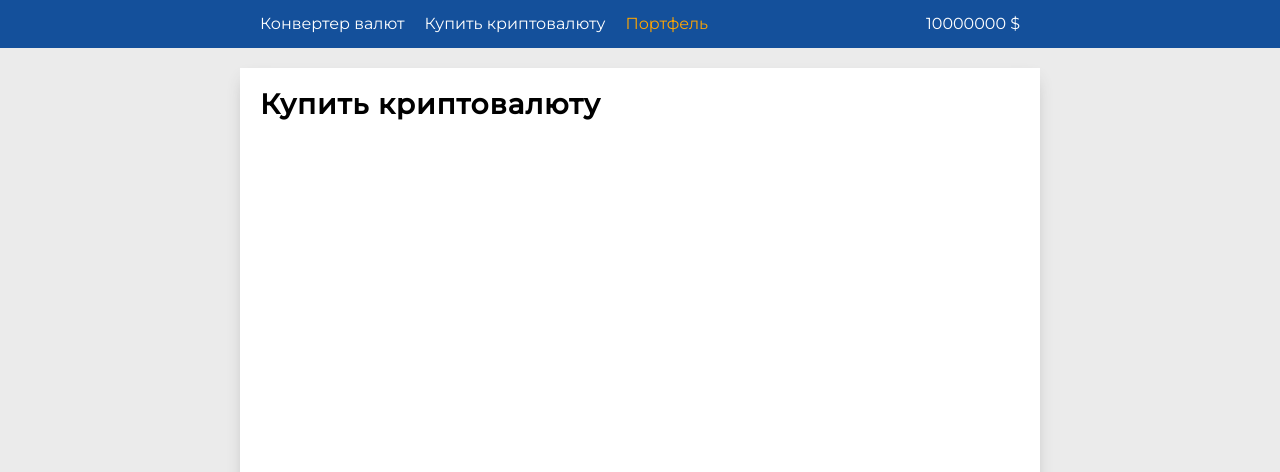
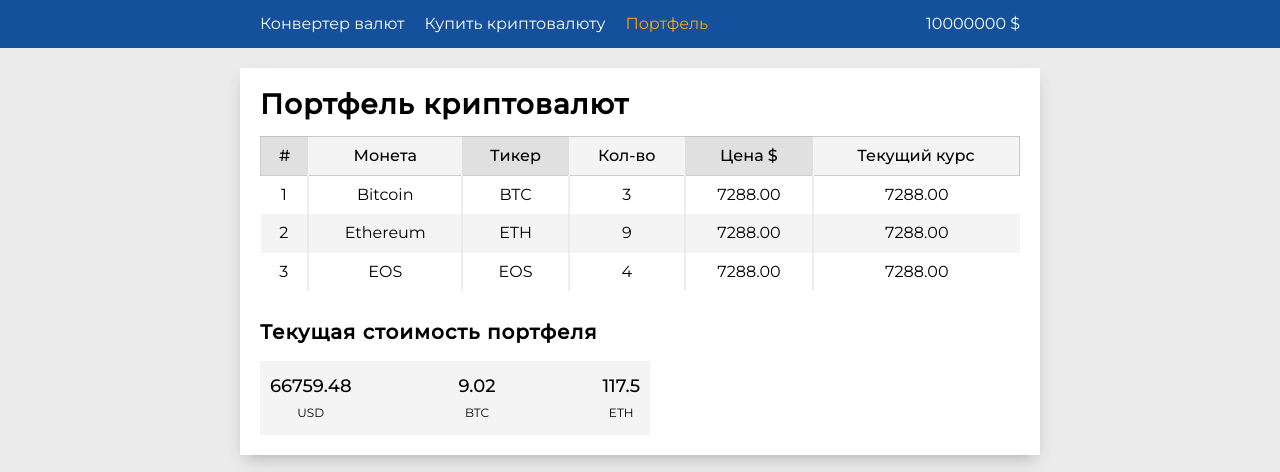
Before and after one commit to Artem-suz/Cryptocoin-converter-html, a plain HTML site: page portfolio.html in a window 1280 px wide. Shown: the top 472 px of the page. Drawn offline with Linux system fonts and the light colour scheme.

Commit message:
Сверстал страницу с портфелем криптовалют

```diff
--- a/css/style.css
+++ b/css/style.css
@@ -12,6 +12,9 @@
   --color-icon-gh: #24292f;
   --color-icon-in: #0a66c2;
   --color-icon-vk: #0077ff;
+  --color-bg-table: #f5f4f4;
+  --color-border-table: #e6e6e6a7;
+  --color-alt-bg-table: #d6d6d6a7;
 }
 
 body {
@@ -342,7 +345,78 @@ ul {
 
 /* /////////////////////////////// */
 
-.portfolio {
+.table {
   width: 100%;
-  height: 800px;
+  border-collapse: collapse;
 }
+
+.table thead {
+  background-color: var(--color-bg-table);
+  border-spacing: 0;
+  border: 1px solid var(--color-border);
+}
+
+.table th,
+.table td {
+  padding: 10px;
+  font-weight: 400;
+}
+
+.table thead th {
+  font-weight: 500;
+}
+
+.table thead th:nth-child(odd) {
+  background-color: var(--color-alt-bg-table);
+}
+
+.table tbody tr:nth-child(even) {
+  background-color: var(--color-bg-table);
+}
+
+.table tbody tr:hover {
+  background-color: var(--color-border);
+  transition: 0.3s;
+}
+
+.table tbody th:not(:last-child) {
+  border-right: 2px solid var(--color-border-table);
+}
+
+.portfolio__title {
+  font-size: 20px;
+  margin-top: 30px;
+}
+
+.total-cost {
+  display: flex;
+}
+
+.total-cost__column {
+  display: flex;
+  justify-content: space-between;
+  width: 50%;
+}
+
+.total-cost__column {
+  width: 100%/3;
+}
+
+.bg-numbers {
+  background-color: var(--color-bg-table);
+  padding: 15px 10px;
+}
+
+.total-cost__item {
+  text-align: center;
+}
+
+.total-cost__value {
+  font-size: 18px;
+  font-weight: 500;
+}
+
+.total-cost__currency {
+  font-size: 12px;
+  margin-top: 10px;
+}
--- a/portfolio.html
+++ b/portfolio.html
@@ -43,9 +43,67 @@
     <main class="main">
       <div class="container">
         <div class="main__wrapper">
-          <h1 class="main__title">Купить криптовалюту</h1>
+          <h1 class="main__title">Портфель криптовалют</h1>
           <div class="portfolio">
+            <table class="table">
+              <thead>
+                <tr>
+                  <th>#</th>
+                  <th>Монета</th>
+                  <th>Тикер</th>
+                  <th>Кол-во</th>
+                  <th>Цена $</th>
+                  <th>Текущий курс</th>
+                </tr>
+              </thead>
+              <tbody>
+                <tr>
+                  <th>1</th>
+                  <th>Bitcoin</th>
+                  <th>BTC</th>
+                  <th>3</th>
+                  <th>7288.00</th>
+                  <th>7288.00</th>
+                </tr>
+                <tr>
+                  <th>2</th>
+                  <th>Ethereum</th>
+                  <th>ETH</th>
+                  <th>9</th>
+                  <th>7288.00</th>
+                  <th>7288.00</th>
+                </tr>
+                <tr>
+                  <th>3</th>
+                  <th>EOS</th>
+                  <th>EOS</th>
+                  <th>4</th>
+                  <th>7288.00</th>
+                  <th>7288.00</th>
+                </tr>
+              </tbody>
+            </table>
 
+            <h2 class="portfolio__title">Текущая стоимость портфеля</h2>
+            <div class="total-cost">
+              <div class="total-cost__column bg-numbers">
+                <div class="total-cost__item">
+                  <div class="total-cost__value">66759.48</div>
+                  <div class="total-cost__currency">USD</div>
+                </div>
+                <div class="total-cost__item">
+                  <div class="total-cost__value">9.02</div>
+                  <div class="total-cost__currency">BTC</div>
+                </div>
+                <div class="total-cost__item">
+                  <div class="total-cost__value">117.5</div>
+                  <div class="total-cost__currency">ETH</div>
+                </div>
+              </div>
+              <div class="total-cost__column">
+                <div class="total-cost__diagram"></div>
+              </div>
+            </div>
           </div>
         </div>
       </div>
```
